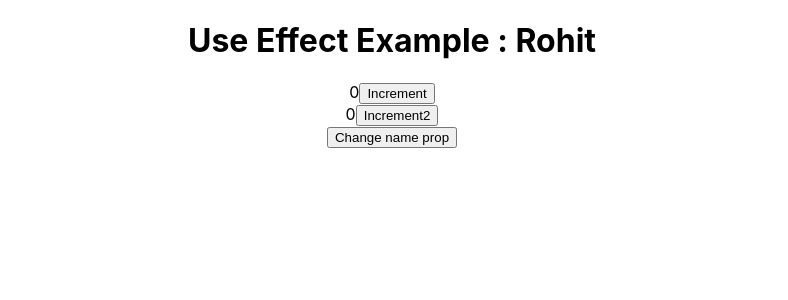
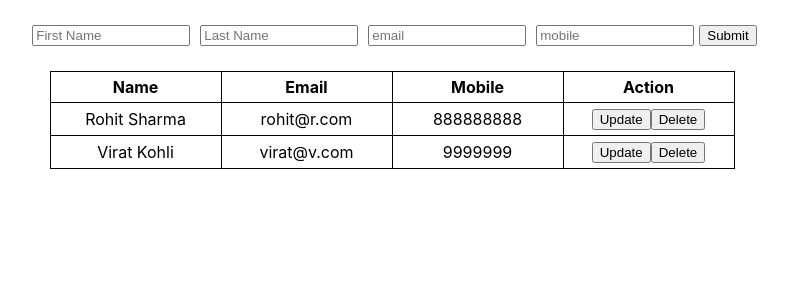
Before and after one commit to SumitDongare/react-practice, a React (Create React App) app: page / in a window 1280 px wide. Shown: the top 300 px of the page, without its empty margins (248-1036 px from the left). Built offline with nearby package versions, Linux system fonts and the light colour scheme.

Commit message:
UserCrud is done with screenshot

```diff
--- a/src/App.js
+++ b/src/App.js
@@ -12,6 +12,7 @@ import TodoList from './todoList/TodoList';
 import UseEffectExample from './UseEffect/UseEffectExample';
 import UserList from './userProfile/UserList';
 import UserProfile from './userProfile/UserProfile';
+import UserCrudWrapper from './UserCrud/UserCrudWrapper';
 
 
 function App() {
@@ -35,8 +36,9 @@ function App() {
       {/* <FormikExample></FormikExample> */}
       {/* <ImageCarousel></ImageCarousel> */}
       {/* <ContextExample></ContextExample> */}
-      <UseEffectExample name={name}></UseEffectExample>
-      <button onClick={()=>setName(name + Math.random()*10)}>Change name prop</button>
+      {/* <UseEffectExample name={name}></UseEffectExample>
+      <button onClick={()=>setName(name + Math.random()*10)}>Change name prop</button> */}
+      <UserCrudWrapper></UserCrudWrapper>
     </div>
   );
 }
--- /dev/null
+++ b/src/UserCrud/UserCrud.css
@@ -0,0 +1,26 @@
+.user-crud-wrapper{
+    display: flex;
+    flex-direction: column;
+    justify-content: center;
+    align-items: center;
+    margin-top:20px
+}
+
+table, th, tr, td {
+    border: 1px solid black;
+    border-collapse: collapse;
+}
+
+th, td{
+    padding: 5px 10px;
+    width: 150px;
+
+}
+
+.user-creation-form{
+    margin-bottom: 20px;
+}
+
+input{
+    width: 150px;
+}
--- /dev/null
+++ b/src/UserCrud/UserCrudWrapper.js
@@ -0,0 +1,70 @@
+import React, { useState } from "react";
+import "./UserCrud.css";
+
+import UserForm from "./UserForm";
+import UserList from "./UserList";
+
+export default function UserCrudWrapper() {
+    const [usersList, setUsersList] = useState([
+        {
+            id:1,
+          firstName: "Rohit ",
+          lastName: "Sharma",
+          email: "rohit@r.com",
+          mobile: "888888888",
+        },
+        {
+            id:2,
+          firstName: "Virat ",
+          lastName: "Kohli",
+          email: "virat@v.com",
+          mobile: "9999999",
+        },
+      ])
+
+      const [userToBeUpdated, setUserToBeUpdated]=useState(null)
+
+     const onDelete = (id)=>{
+         const users = usersList.filter(user=>user.id !== id )
+         setUsersList([...users])
+      }
+
+  return (
+    <div className="user-crud-wrapper">
+
+            <UserForm user={userToBeUpdated} onUserFormSubmit={(user, id )=>{
+                    console.log('User Created', user)
+                    if(id){
+                        const fUser = usersList.find(userItem => userItem.id == id);
+                        fUser.firstName = user.firstName;
+                        fUser.lastName = user.lastName;
+                        fUser.email = user.email;
+                        fUser.mobile = user.mobile
+                        setUserToBeUpdated(null)
+
+                    }else{
+                        user.id=usersList.length+1
+                        usersList.push(user)
+                    }
+
+                  setUsersList([...usersList])
+
+                    }}> </UserForm>
+
+
+        <UserList usersList={usersList} onUserUpdate={(user)=>{
+            console.log('updating user', user)
+            setUserToBeUpdated(user)
+
+        }} onUserDelete={(id)=>{
+         const bool = window.confirm("Do you want to Delete?")
+        //  console.log("bool", bool )
+           if(bool){
+               onDelete(id)
+           }
+        }}></UserList>
+
+
+    </div>
+  );
+}
--- /dev/null
+++ b/src/UserCrud/UserForm.js
@@ -0,0 +1,47 @@
+import React from 'react'
+import { Field, Form, Formik } from "formik";
+
+export default function UserForm({userToBeUpdated, onUserFormSubmit}) {
+  return (
+    <div>
+      <div className="user-creation-form">
+        <Formik
+         enableReinitialize={true}
+          initialValues={{
+            firstName: userToBeUpdated?.firstName || "",
+            lastName: userToBeUpdated?.lastName || "",
+            email: userToBeUpdated?.email ||"",
+            mobile:userToBeUpdated?.mobile ||""
+          }}
+          onSubmit={(values, {resetForm}) => {
+            console.log("Submitted values", values);
+            onUserFormSubmit(values, userToBeUpdated?.id )
+            resetForm({firstName:'', lastName:'', email:'', mobile:''})
+
+          }}
+        >
+
+               <Form>
+               <Field id="firstName" name="firstName" placeholder="First Name" />
+
+               <Field id="lastName" name="lastName" placeholder="Last Name" />
+
+               <Field
+                 id="email"
+                 name="email"
+                 placeholder="email"
+                 type="email"
+               />
+
+               <Field id="mobile" name="mobile" placeholder="mobile" />
+
+               <button type="submit">Submit</button>
+
+             </Form>
+
+
+        </Formik>
+      </div>
+    </div>
+  )
+}
--- /dev/null
+++ b/src/UserCrud/UserList.js
@@ -0,0 +1,42 @@
+import React from 'react'
+
+export default function UserList({usersList, onUserDelete, onUserUpdate}) {
+
+  return (
+    <div>
+       <table>
+        <thead>
+            <tr>
+          <th>Name</th>
+          <th>Email</th>
+          <th>Mobile</th>
+          <th>Action</th>
+          </tr>
+        </thead>
+        <tbody>
+          {usersList.map((user) => {
+            return (
+              <tr key={user.id}>
+                <td>
+                  {user.firstName}
+                  {user.lastName}
+                </td>
+                <td>{user.email}</td>
+                <td>{user.mobile}</td>
+                <td>
+                    <button onClick={()=>{
+                        onUserUpdate(user)
+                    }}>Update</button>
+                    <button onClick={()=>{
+                        onUserDelete(user.id)
+                    }}>Delete</button>
+                </td>
+              </tr>
+            );
+          })}
+
+        </tbody>
+      </table>
+    </div>
+  )
+}
```
Also changed, not shown: Notes.txt, screenshots/userCrud.png (added), src/UserCrud/requirement.txt (added).
